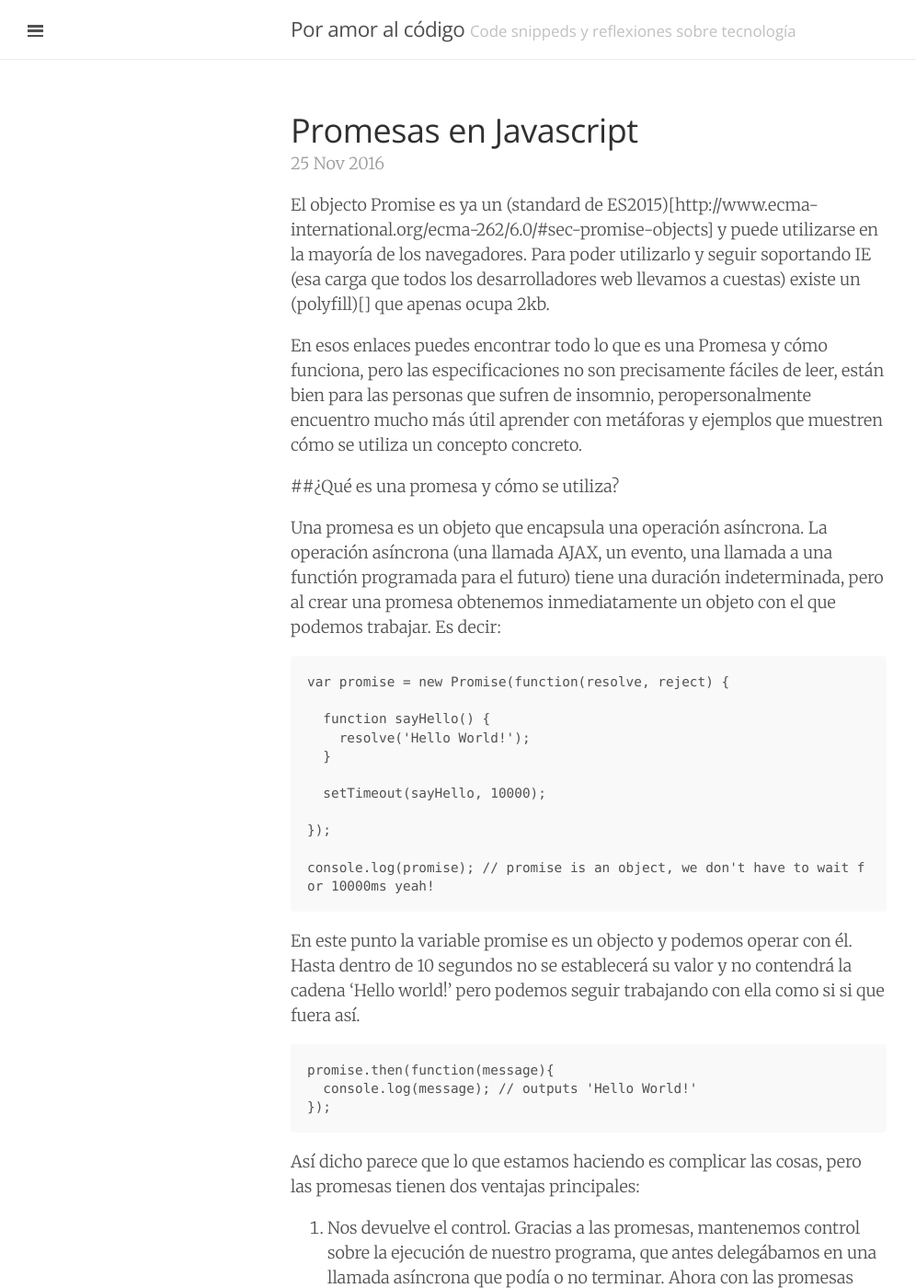
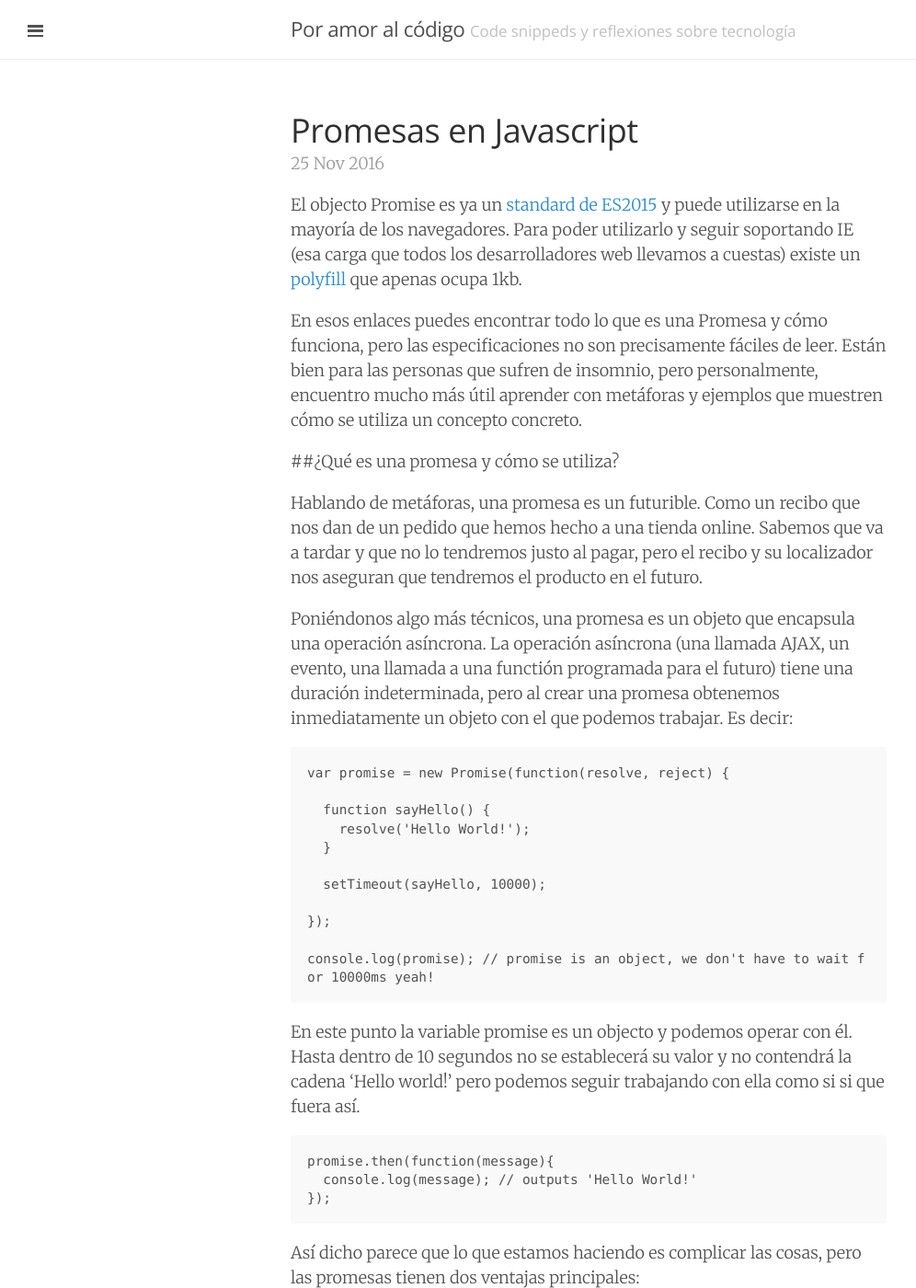
Before and after one commit to juanmirod/juanmirod.github.io, a Jekyll site: the page built from _posts/2016-11-25-promesas-en-javascript.markdown, in a window 1280 px wide and 1400 px high. Shown: the whole window at 92% size, without its empty margins (0-996 px from the left). Built offline with Jekyll 4.4.1, drawn with Linux system fonts in a browser that asks for light colours; some of the changed text lies outside the part shown.

Commit message:
fix: added some fixes

```diff
--- a/_posts/2016-11-25-promesas-en-javascript.markdown
+++ b/_posts/2016-11-25-promesas-en-javascript.markdown
@@ -5,13 +5,15 @@ layout: post
 tags: [Inteligencia Artifical]
 ---
 
-El objecto Promise es ya un (standard de ES2015)[http://www.ecma-international.org/ecma-262/6.0/#sec-promise-objects] y puede utilizarse en la mayoría de los navegadores. Para poder utilizarlo y seguir soportando IE (esa carga que todos los desarrolladores web llevamos a cuestas) existe un (polyfill)[] que apenas ocupa 2kb.
+El objecto Promise es ya un [standard de ES2015](http://www.ecma-international.org/ecma-262/6.0/#sec-promise-objects) y puede utilizarse en la mayoría de los navegadores. Para poder utilizarlo y seguir soportando IE (esa carga que todos los desarrolladores web llevamos a cuestas) existe un [polyfill](https://github.com/taylorhakes/promise-polyfill) que apenas ocupa 1kb.
 
-En esos enlaces puedes encontrar todo lo que es una Promesa y cómo funciona, pero las especificaciones no son precisamente fáciles de leer, están bien para las personas que sufren de insomnio, peropersonalmente encuentro mucho más útil aprender con metáforas y ejemplos que muestren cómo se utiliza un concepto concreto.
+En esos enlaces puedes encontrar todo lo que es una Promesa y cómo funciona, pero las especificaciones no son precisamente fáciles de leer. Están bien para las personas que sufren de insomnio, pero personalmente, encuentro mucho más útil aprender con metáforas y ejemplos que muestren cómo se utiliza un concepto concreto.
 
 ##¿Qué es una promesa y cómo se utiliza?
 
-Una promesa es un objeto que encapsula una operación asíncrona. La operación asíncrona (una llamada AJAX, un evento, una llamada a una functión programada para el futuro) tiene una duración indeterminada, pero al crear una promesa obtenemos inmediatamente un objeto con el que podemos trabajar. Es decir:
+Hablando de metáforas, una promesa es un futurible. Como un recibo que nos dan de un pedido que hemos hecho a una tienda online. Sabemos que va a tardar y que no lo tendremos justo al pagar, pero el recibo y su localizador nos aseguran que tendremos el producto en el futuro.
+
+Poniéndonos algo más técnicos, una promesa es un objeto que encapsula una operación asíncrona. La operación asíncrona (una llamada AJAX, un evento, una llamada a una functión programada para el futuro) tiene una duración indeterminada, pero al crear una promesa obtenemos inmediatamente un objeto con el que podemos trabajar. Es decir:
 
     var promise = new Promise(function(resolve, reject) {
 
@@ -33,7 +35,7 @@ En este punto la variable promise es un objecto y podemos operar con él. Hasta
 
 Así dicho parece que lo que estamos haciendo es complicar las cosas, pero las promesas tienen dos ventajas principales:
 
-1. Nos devuelve el control. Gracias a las promesas, mantenemos control sobre la ejecución de nuestro programa, que antes delegábamos en una llamada asíncrona que podía o no terminar. Ahora con las promesas podemos operar independientemente de lo que pase con la llamada asíncrona.
+1. Nos devuelven el control. Gracias a las promesas, mantenemos control sobre la ejecución de nuestro programa, que antes delegábamos en una llamada asíncrona que podía o no terminar. Ahora con las promesas podemos operar independientemente de lo que pase con la llamada asíncrona.
 
 2. Las promesas se pueden encadenar. Podemos hacer que la ejecución de una promesa dependa de otra, o esperar a que todo un grupo de promesas se resuelvan. Esto hace que el código sea mucho menos engorroso y mucho más fácil de leer y mantener.
 
@@ -139,3 +141,5 @@ Pero si queremos realizar una secuencia de promesas (por ejemplo si queremos hac
     });
 
 Este es un script pequeño pero muy interesante. getResultDoubled devuelve una promesa que se resolverá pasados 2 segundos. Utilizando una promesa y la función forEach lo que hacemos es crear una cadena de promesas que dependen de que la anterior se resuelva para continuar. Si ejecutas este código verás que los resultados se muestran en orden en la consola y cada promesa espera a que la anterior termine para ejecutarse. A diferencia de .all y .race, que ejecuta todas las promesas en paralelo, nuestro código las ejecuta en serie. Este código no es tan habitual ya que implica una gran dependencia entre las llamadas, pero es un buen ejercicio para entender como encadenar las promesas y además no hay una función en ES6 que nos de esta funcionalidad como sucede con .all.
+
+(Este artículo todavía está en desarrollo, seguiré añadiendo ejemplos de uso, así como anti-patrones y libros y artículos de referencia muy pronto.)
```
